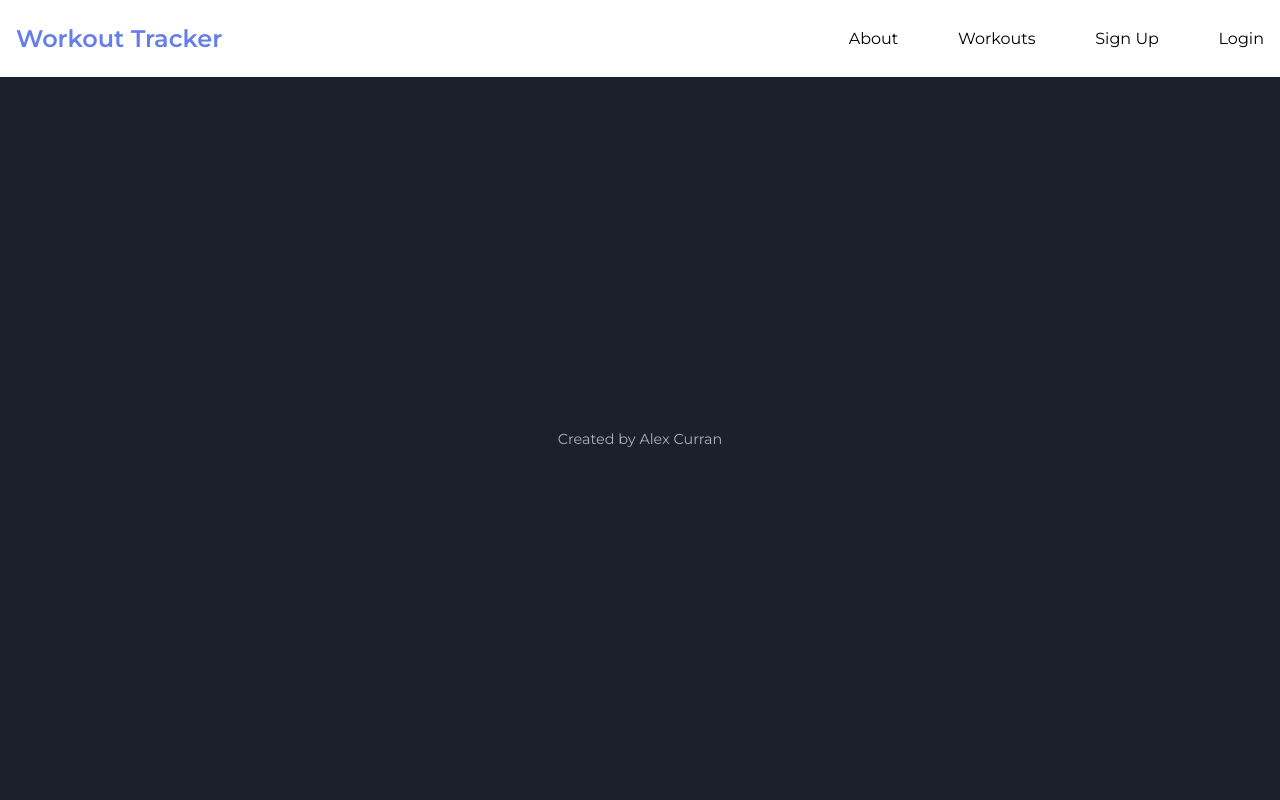
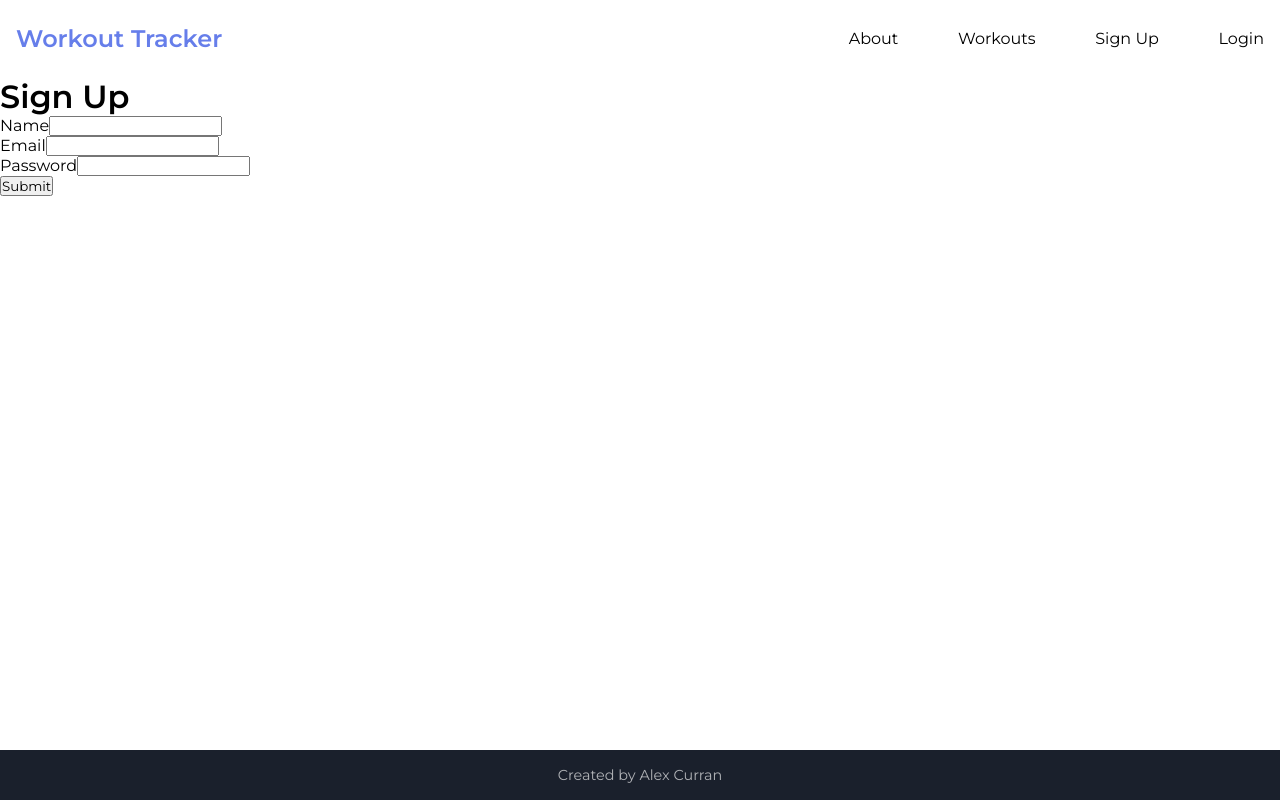
Before and after one commit to apcurran/workout-tracker-app, a React (Create React App) app in the folder client/: page /user/signup in a window 1280 px wide. Built offline with nearby package versions, Linux system fonts and the light colour scheme; no server answers.

Commit message:
Signup and Login components created

```diff
--- a/client/src/App.js
+++ b/client/src/App.js
@@ -1,10 +1,12 @@
 import React from 'react';
 import { BrowserRouter as Router, Switch, Route } from "react-router-dom";
+import WorkoutContextProvider from "./contexts/WorkoutContext";
 import Header from "./components/Header";
 import Home from "./components/Home";
+import Footer from "./components/Footer";
 import Workouts from "./components/Workouts";
-import Footer from "./components/Footer";
-import WorkoutContextProvider from "./contexts/WorkoutContext";
+import Login from "./components/Login";
+import Signup from "./components/Signup";
 
 function App() {
   return (
@@ -14,7 +16,9 @@ function App() {
           <Header />
           <Switch>
             <Route path="/" exact component={Home} />
-            <Route path="/workouts" exact component={Workouts} />
+            <Route path="/user/workouts" exact component={Workouts} />
+            <Route path="/user/login" exact component={Login} />
+            <Route path="/user/signup" exact component={Signup} />
           </Switch>
           <Footer />
         </WorkoutContextProvider>
--- a/client/src/components/Header.js
+++ b/client/src/components/Header.js
@@ -11,13 +11,13 @@ export default function Header() {
                         <Link to="/" className="nav__link">About</Link>
                     </li>
                     <li className="nav__items">
-                        <Link to="/workouts" className="nav__link">Workouts</Link>
+                        <Link to="/user/workouts" className="nav__link">Workouts</Link>
                     </li>
                     <li className="nav__items">
-                        <Link to="/signup" className="nav__link">Sign Up</Link>
+                        <Link to="/user/signup" className="nav__link">Sign Up</Link>
                     </li>
                     <li className="nav__items">
-                        <Link to="/login" className="nav__link">Login</Link>
+                        <Link to="/user/login" className="nav__link">Login</Link>
                     </li>
                 </ul>
             </nav>
--- a/client/src/components/Home.js
+++ b/client/src/components/Home.js
@@ -15,7 +15,7 @@ export default function About() {
                 <p className="info__text">
                     Lorem ipsum dolor sit amet, consectetur adipiscing elit, sed do eiusmod tempor incididunt ut labore et dolore magna aliqua. Ut pharetra sit amet aliquam id diam maecenas ultricies. Est placerat in egestas erat imperdiet sed euismod nisi. Tellus in metus vulputate eu scelerisque felis imperdiet proin. At augue eget arcu dictum varius duis at consectetur.
                 </p>
-                <Link to="/workouts" className="info__workouts-btn">Track Workouts</Link>
+                <Link to="/user/login" className="info__workouts-btn">Login</Link>
             </section>
         </div>
     )
--- /dev/null
+++ b/client/src/components/Login.js
@@ -0,0 +1,79 @@
+import React, { useState, useCallback } from 'react';
+import { useHistory } from "react-router-dom";
+
+export default function Login() {
+    const [email, setEmail] = useState("");
+    const [password, setPassword] = useState("");
+    const [error, setError] = useState("");
+
+    let history = useHistory();
+
+    const handleSubmit = useCallback( async (event) => {
+        event.preventDefault();
+
+        const API_URL = "/api/user/login";
+        const options = {
+            method: "POST",
+            headers: {
+                "Content-Type": "application/json"
+            },
+            body: JSON.stringify({
+                email,
+                password
+            })
+        };
+
+        try {
+            const response = await fetch(API_URL, options);
+            const data = await response.json();
+
+            if (data.hasOwnProperty("error")) {
+                setError(data.error);
+
+                return;
+            }
+
+            const token = data;
+
+            localStorage.setItem("authToken", token);
+
+            // TODO: Login to change nav links
+
+            history.push("/user/workouts"); // Send to animal list page with admin rights
+
+        } catch (err) {
+            console.error(err);
+        }
+
+    }, [email, password, history] );
+
+    return (
+        <div>
+            <form onSubmit={handleSubmit} className="form">
+                <h1 className="form__title">Log In</h1>
+                {error ? (
+                    <h3 className="error">{error}</h3>
+                ) : null}
+                <div className="form-group">
+                    <label htmlFor="email" className="form-group__label">Email</label>
+                    <input
+                        onChange={(event) => setEmail(event.target.value)}
+                        type="email"
+                        id="email"
+                        className="form-group__input"
+                    />
+                </div>
+                <div className="form-group">
+                    <label htmlFor="password" className="form-group__label">Password</label>
+                    <input
+                        onChange={(event) => setPassword(event.target.value)}
+                        type="password"
+                        id="password"
+                        className="form-group__input"
+                    />
+                </div>
+                <button type="submit" className="form__submit">Submit</button>
+            </form>
+        </div>
+    )
+}
--- /dev/null
+++ b/client/src/components/Signup.js
@@ -0,0 +1,84 @@
+import React, { useState, useCallback } from 'react';
+import { useHistory } from "react-router-dom";
+
+export default function Signup() {
+    const [username, setUsername] = useState("");
+    const [email, setEmail] = useState("");
+    const [password, setPassword] = useState("");
+    const [error, setError] = useState("");
+
+    let history = useHistory();
+
+    const handleSubmit = useCallback( async (event) => {
+        event.preventDefault();
+
+        const API_URL = "/api/user/signup";
+        const options = {
+            method: "POST",
+            headers: {
+                "Content-Type": "application/json"
+            },
+            body: JSON.stringify({
+                username,
+                email,
+                password
+            })
+        };
+
+        try {
+            const response = await fetch(API_URL, options);
+            const data = await response.json();
+
+            if (data.hasOwnProperty("error")) {
+                setError(data.error);
+
+                return;
+            }
+
+            history.push("/user/login");
+
+        } catch (err) {
+            console.error(err);
+        }
+
+    }, [username, email, password, history] );
+
+    return (
+        <div>
+            <form onSubmit={handleSubmit} className="form">
+                <h1 className="form__title">Sign Up</h1>
+                {error ? (
+                    <h3 className="error">{error}</h3>
+                ) : null}
+                <div className="form-group">
+                    <label htmlFor="username" className="form-group__label">Name</label>
+                    <input
+                        onChange={(event) => setUsername(event.target.value)}
+                        type="text"
+                        id="username"
+                        className="form-group__input"
+                    />
+                </div>
+                <div className="form-group">
+                    <label htmlFor="email" className="form-group__label">Email</label>
+                    <input
+                        onChange={(event) => setEmail(event.target.value)}
+                        type="email"
+                        id="email"
+                        className="form-group__input"
+                    />
+                </div>
+                <div className="form-group">
+                    <label htmlFor="password" className="form-group__label">Password</label>
+                    <input
+                        onChange={(event) => setPassword(event.target.value)}
+                        type="password"
+                        id="password"
+                        className="form-group__input"
+                    />
+                </div>
+                <button type="submit" className="form__submit">Submit</button>
+            </form>
+        </div>
+    )
+}
--- a/client/src/components/Workouts.js
+++ b/client/src/components/Workouts.js
@@ -1,6 +1,5 @@
 import React from 'react';
 import WorkoutsForm from "./WorkoutsForm";
-import WorkoutDetails from "./WorkoutDetails";
 import WorkoutsList from "./WorkoutsList";
 
 export default function Workouts() {
--- a/client/src/components/WorkoutsList.js
+++ b/client/src/components/WorkoutsList.js
@@ -8,7 +8,7 @@ export default function WorkoutsList() {
     return workouts.length ? (
         <ul className="workouts-list">
             {workouts.map(workout => (
-                <WorkoutDetails workout={workout} key={workout.id} />
+                <WorkoutDetails workout={workout} key={workout.workout_id} />
             ))}
         </ul>
     ) : (
--- a/client/src/contexts/WorkoutContext.js
+++ b/client/src/contexts/WorkoutContext.js
@@ -1,9 +1,22 @@
-import React, { createContext, useState } from "react";
+import React, { createContext, useState, useEffect } from "react";
 
 export const WorkoutContext = createContext();
 
 function WorkoutContextProvider(props) {
     const [workouts, setWorkouts] = useState([]);
+
+    useEffect(() => {
+        const API_URL = "/api/workout";
+        const options = {
+            headers: {
+                Authorization: `Bearer ${localStorage.authToken}`
+            }
+        };
+
+        fetch(API_URL, options)
+            .then(response => response.json())
+            .then(data => setWorkouts(data));
+    }, []);
 
     function addWorkout(description, duration, date) {
         setWorkouts([
@@ -13,7 +26,7 @@ function WorkoutContextProvider(props) {
     }
 
     function removeWorkout(id) {
-        setWorkouts(workouts.filter(workout => workout.id !== id));
+        setWorkouts(workouts.filter(workout => workout.workout_id !== id));
     }
 
     return (
```
